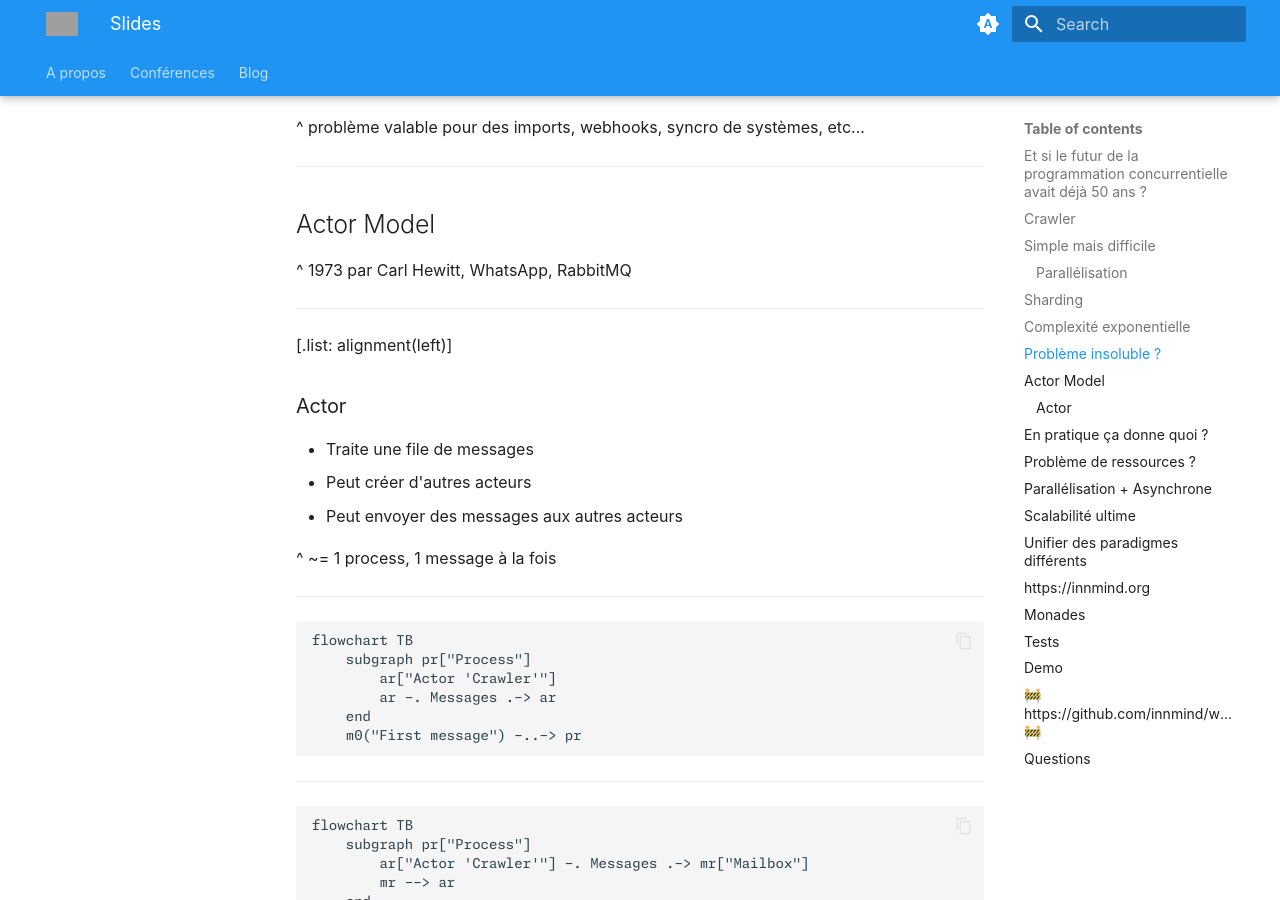
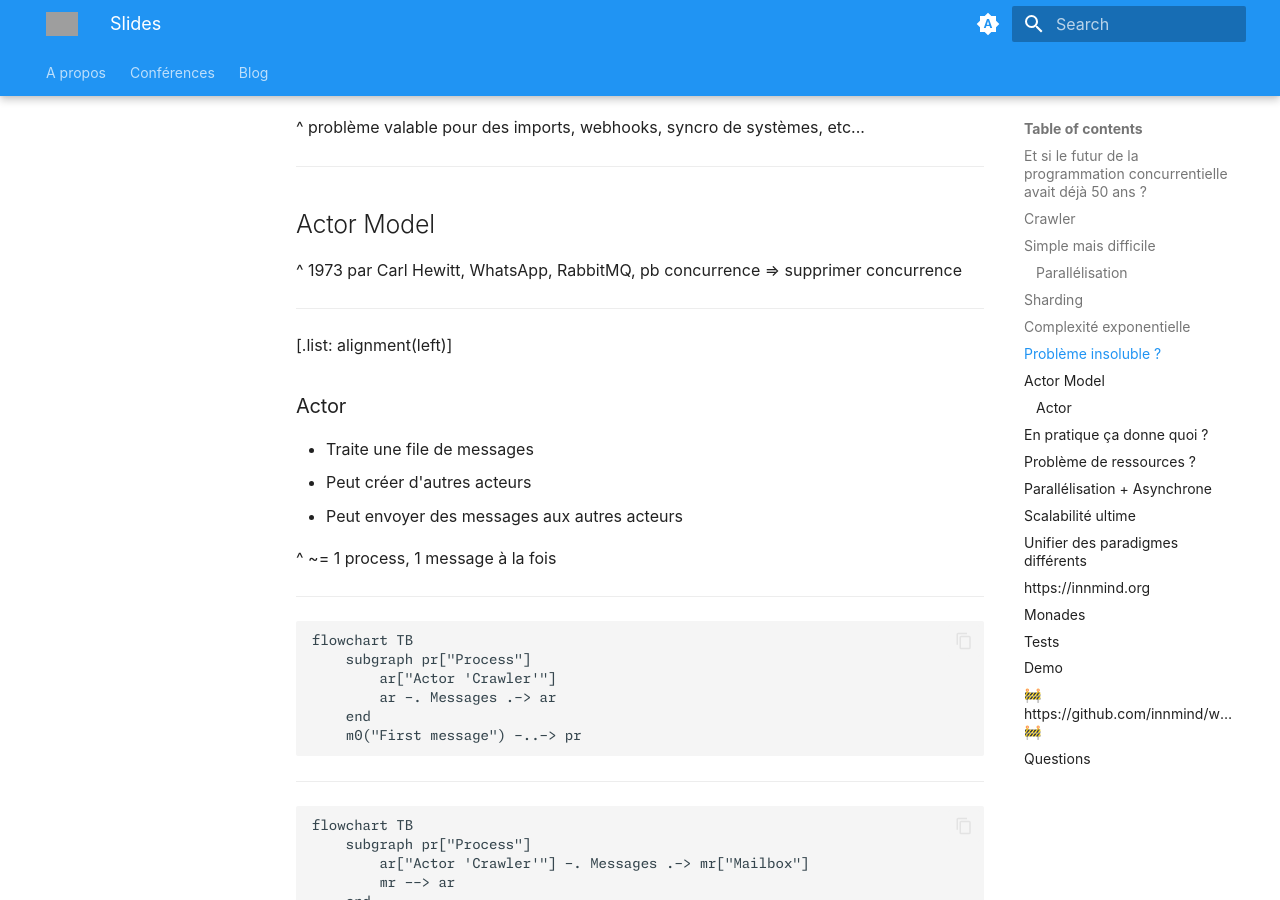
Before and after one commit to Baptouuuu/baptouuuu.github.io, an MkDocs documentation site: the page built from docs/conferences/actor model/slides.md, in a window 1280 px wide and 900 px high, scrolled down 3450 px. Built offline with MkDocs 1.6.1 and Material for MkDocs 9.7.7, drawn with Linux system fonts in a browser that asks for light colours; grey boxes are pictures that could not be loaded.

Commit message:
add note for only solution to solve concurrency

```diff
--- a/docs/conferences/actor model/slides.md
+++ b/docs/conferences/actor model/slides.md
@@ -177,7 +177,7 @@ flowchart BT
 
 ## Actor Model
 
-^ 1973 par Carl Hewitt, WhatsApp, RabbitMQ
+^ 1973 par Carl Hewitt, WhatsApp, RabbitMQ, pb concurrence => supprimer concurrence
 
 ---
 
```
